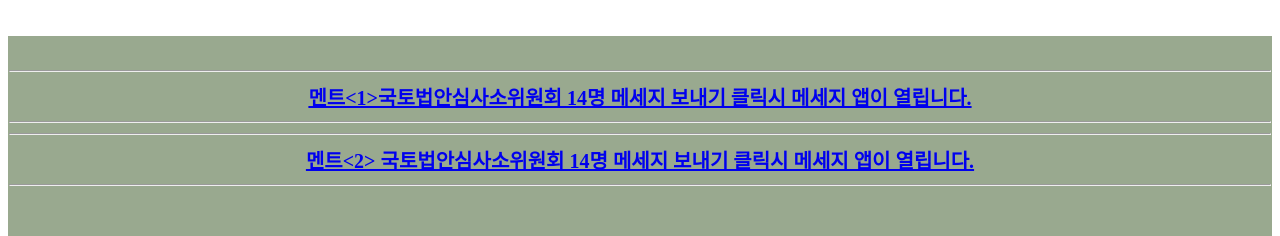
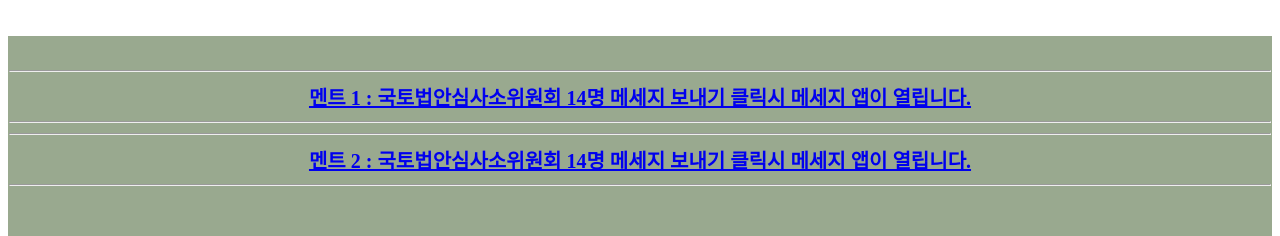
Before and after one commit to minwonsite/SMS-website, a plain HTML site: page index.html in a window 1280 px wide. Shown: the part 377-613 px from the top of the page. Drawn offline with Linux system fonts and the light colour scheme.

Commit message:
Update index.html

```diff
--- a/index.html
+++ b/index.html
@@ -86,7 +86,7 @@
                      010-3714-4990, 010-9042-8901, 010-6404-6212, 010-5159-4616, 010-5405-4478, 010-5213-1397, 010-5401-0630, 010-6279-6624, 010-3795-6899, 010-2850-5689, 010-8477-1727, 010-8900-1351, 010-2484-3136, 010-5797-6519&amp;body=
                존경하는 의원님 OOO시 OOO동에 거주하는 OOO 입니다. 국토부는 25.10.1 보도자료에서 2014년 이전 기준으로 양성화를 검토하고, 2026년 추진을 언급했습니다. 그러나 이 방안은 수년간 근린생활시설(근생빌라)에 아무런 의심 없이 입주해 살아온 수만 명의 실거주자들을 완전히 외면한 처사입니다.실제 거주자들은 부동산 중개업소, 건설사, 허가를 내준 지자체를 주거로 믿고 입주했지만, 법적·경제적·사회적 불이익을 받고 있습니다. 그럼에도 불구하고 정부는 서민 피해자들을 단속 대상자로 몰고, 책임을 개인에게 전가하고 있습니다.현행 법안대로라면 실거주자들은 집을 잃고, 재산권은 붕괴되며, 생존 자체가 위협받는 상황입니다. 근생빌라 실거주자는 불법을 조장한 주체가 아닌, 무지와 제도 공백 속에서 피해를 본 최대 피해자들 입니다. 11월 국토법안심사위 양성화 법안 심의 시, 부디 심사위원님들께서 이들의 실태를 깊이 들여다봐 주시고, 피해 회복 중심의 양성화 기준 마련에 힘을 실어주시길 간곡히 요청드립니다. ">
 
-                <hr>  멘트<1>국토법안심사소위원회 14명 메세지 보내기 클릭시 메세지 앱이 열립니다.<br> <hr>
+                <hr>  멘트 1 : 국토법안심사소위원회 14명 메세지 보내기 클릭시 메세지 앱이 열립니다.<br> <hr>
 
                     <a onclick="var message='존경하는 의원님 OOO시 OOO동에 거주하는 OOO 입니다. 국토부는 25.10.1 보도자료에서 2014년 이전 기준으로 양성화를 검토하고, 2026년 추진을 언급했습니다. 그러나 이 방안은 수년간 근린생활시설(근생빌라)에 아무런 의심 없이 입주해 살아온 수만 명의 실거주자들을 완전히 외면한 처사입니다.실제 거주자들은 부동산 중개업소, 건설사, 허가를 내준 지자체를 주거로 믿고 입주했지만, 법적·경제적·사회적 불이익을 받고 있습니다. 그럼에도 불구하고 정부는 서민 피해자들을 단속 대상자로 몰고, 책임을 개인에게 전가하고 있습니다.현행 법안대로라면 실거주자들은 집을 잃고, 재산권은 붕괴되며, 생존 자체가 위협받는 상황입니다. 근생빌라 실거주자는 불법을 조장한 주체가 아닌, 무지와 제도 공백 속에서 피해를 본 최대 피해자들 입니다. 11월 국토법안심사위 양성화 법안 심의 시, 부디 심사위원님들께서 이들의 실태를 깊이 들여다봐 주시고, 피해 회복 중심의 양성화 기준 마련에 힘을 실어주시길 간곡히 요청드립니다. ';var userAgent = navigator.userAgent.toLowerCase().indexOf('android') > -1;setAttribute('href', 'sms:' + (userAgent ? '' : '/open?addresses=') +
                       '010-3714-4990, 010-9042-8901, 010-6404-6212, 010-5159-4616, 010-5405-4478, 010-5213-1397, 010-5401-0630, 010-6279-6624, 010-3795-6899, 010-2850-5689, 010-8477-1727, 010-8900-1351, 010-2484-3136, 010-5797-6519 '
@@ -94,7 +94,7 @@
                      010-3714-4990, 010-9042-8901, 010-6404-6212, 010-5159-4616, 010-5405-4478, 010-5213-1397, 010-5401-0630, 010-6279-6624, 010-3795-6899, 010-2850-5689, 010-8477-1727, 010-8900-1351, 010-2484-3136, 010-5797-6519&amp;body=
                존경하는 의원님 OOO시 OOO동에 거주하는 OOO 입니다. 국토부는 25.10.1 보도자료에서 2014년 이전 기준으로 양성화를 검토하고, 2026년 추진을 언급했습니다. 그러나 이 방안은 수년간 근린생활시설(근생빌라)에 아무런 의심 없이 입주해 살아온 수만 명의 실거주자들을 완전히 외면한 처사입니다.실제 거주자들은 부동산 중개업소, 건설사, 허가를 내준 지자체를 주거로 믿고 입주했지만, 법적·경제적·사회적 불이익을 받고 있습니다. 그럼에도 불구하고 정부는 서민 피해자들을 단속 대상자로 몰고, 책임을 개인에게 전가하고 있습니다.현행 법안대로라면 실거주자들은 집을 잃고, 재산권은 붕괴되며, 생존 자체가 위협받는 상황입니다. 근생빌라 실거주자는 불법을 조장한 주체가 아닌, 무지와 제도 공백 속에서 피해를 본 최대 피해자들 입니다. 11월 국토법안심사위 양성화 법안 심의 시, 부디 심사위원님들께서 이들의 실태를 깊이 들여다봐 주시고, 피해 회복 중심의 양성화 기준 마련에 힘을 실어주시길 간곡히 요청드립니다. ">
 
-                <hr>  멘트<2> 국토법안심사소위원회 14명 메세지 보내기 클릭시 메세지 앱이 열립니다.<br> <hr>
+                <hr>  멘트 2 :  국토법안심사소위원회 14명 메세지 보내기 클릭시 메세지 앱이 열립니다.<br> <hr>
                   <br></a><br><br>
                  </td>
                  <body oncontextmenu="return false" onselectstart="return false" ondragstat="return false">
```
